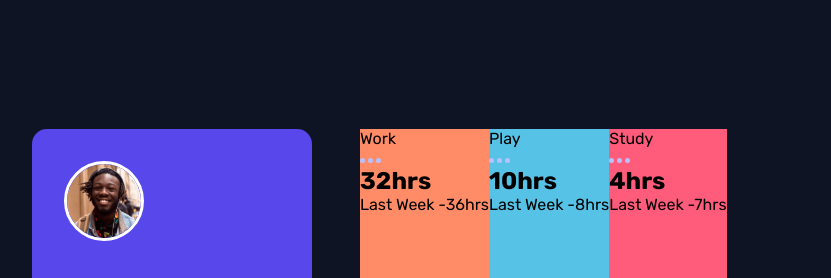
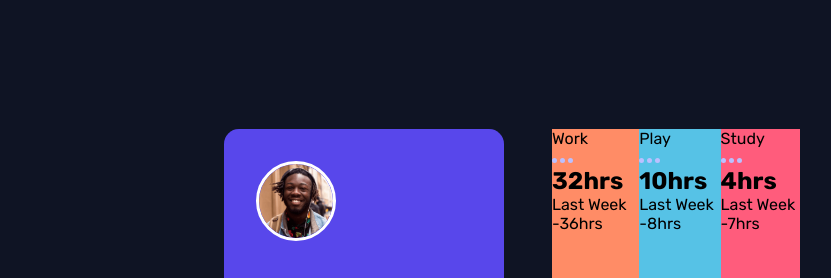
Before and after one commit to emmanuelgv408/TimeTrackingDash, a plain HTML site: page index.html in a window 1280 px wide. Shown: the part 55-333 px from the top of the page, without its empty margins (128-959 px from the left). Drawn offline with Linux system fonts and the light colour scheme.

Commit message:
fixing layout

```diff
--- a/style.css
+++ b/style.css
@@ -14,7 +14,7 @@
 
 @import url('https://fonts.googleapis.com/css2?family=Rubik:ital,wght@0,300..900;1,300..900&display=swap');
 
-
+/* layout */
 *, *::after, *::after {
     margin: 0;
     padding: 0;
@@ -34,10 +34,15 @@ body {
     align-items: center;
 }
 
+
+/*user panel*/
+
 .panel{
     background-color: var(--VeryDarkBlue);
     display: flex;
-    width:80%;
+    width:50%;
+    justify-content:space-between;
+
     max-width: 1200px;
    padding: 2em;
     gap: 3rem;
@@ -99,15 +104,14 @@ width: 20px;
 }
 
 
+
+/*activity panels*/
+
+
 .activity-panel{
     display: flex;
 flex-direction: column;
 justify-content: center;
-align-items: center;
-
-
-
-
 
 }
 
```
